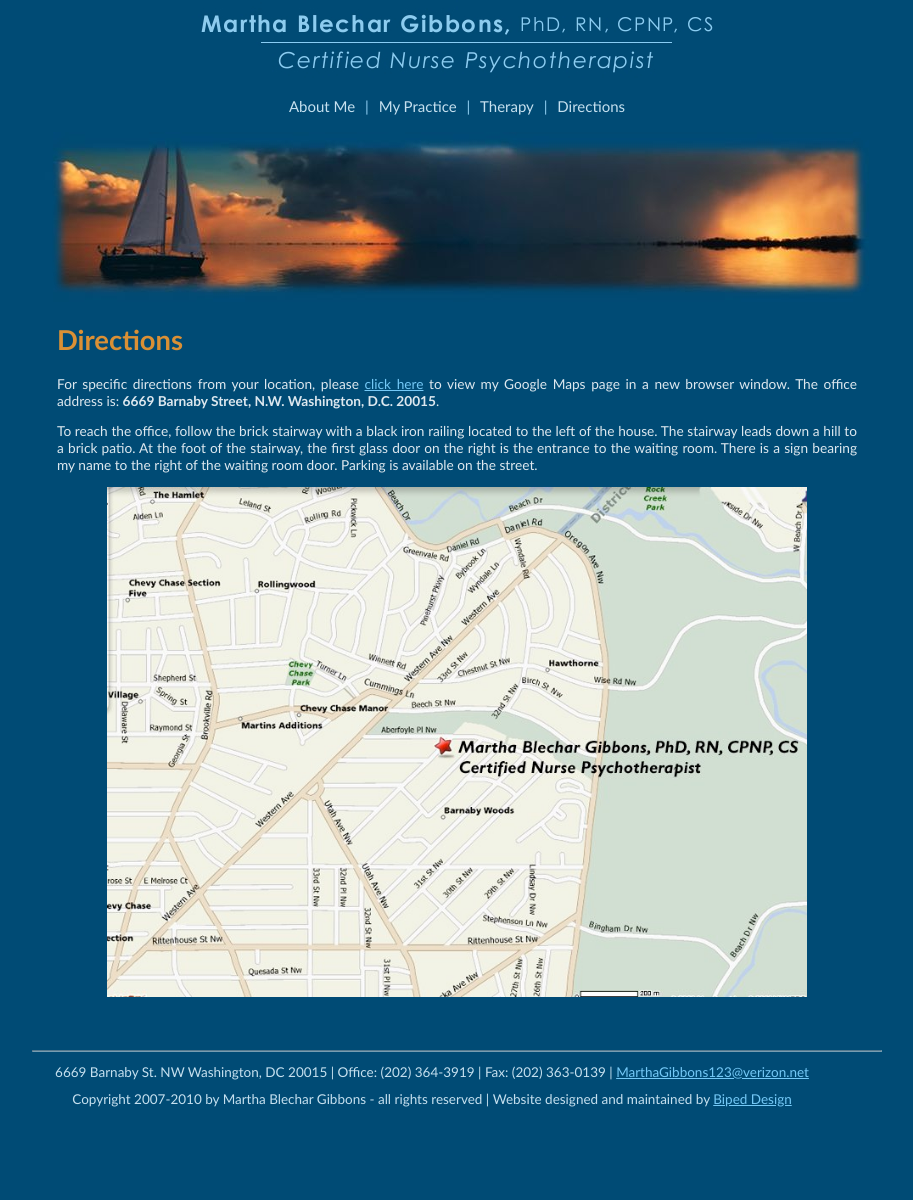
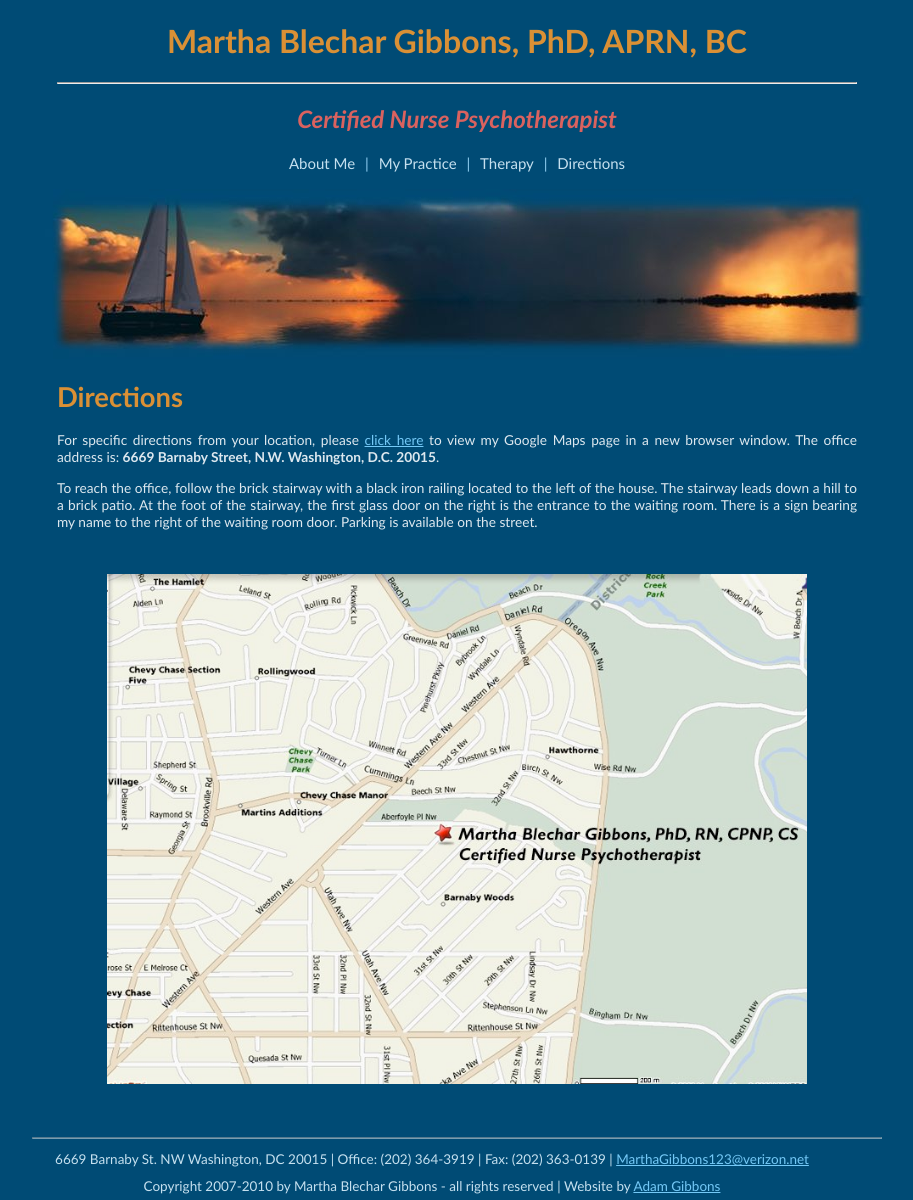
Before and after one commit to adamgibbons/martha-gibbons, a Jekyll site: the page built from directions.md, in a window 1280 px wide. Shown: the whole page, without its empty margins (183-1096 px from the left). Built offline with Jekyll 4.4.1, drawn with Linux system fonts in a browser that asks for light colours; before the commit the page ends 1113 px from its top, so only the background shows below that.

Commit message:
rewrites header in markup, styles

```diff
--- a/_includes/banner.html
+++ b/_includes/banner.html
@@ -1,3 +1,3 @@
 <div id="banner">
-  <img src="images/banner.jpg" alt="picture of sailboat on ocean" />
+  <img src="images/banner.jpg" alt="sailboat on ocean at sunset" />
 </div>
--- a/_includes/footer.html
+++ b/_includes/footer.html
@@ -12,6 +12,6 @@
   <ul>
     <li>Copyright 2007-2010 by Martha Blechar Gibbons - all rights reserved</li>
     <li>|</li>
-    <li>Website designed and maintained by <a href="http://www.biped-design.com">Biped Design</a></li>
+    <li>Website by <a href="http://agibbons.com">Adam Gibbons</a></li>
   </ul>
 </div>
--- a/_includes/header.html
+++ b/_includes/header.html
@@ -1,6 +1,11 @@
 <div id="header">
-  <a href="/"><img src="images/header.jpg" alt="Martha Blechar Gibbons, Certified Nurse Psychotherapist" /></a>
+  <h1><strong>Martha Blechar Gibbons</strong>, PhD, APRN, BC</h1>
+  <hr>
+  <h2><em>Certified Nurse Psychotherapist</em></h2>
 </div>
+
+
+
 <div id="navigation">
   <ul>
     <li><a href="./about.html">About Me</a></li>
--- a/directions.md
+++ b/directions.md
@@ -10,4 +10,6 @@ Washington, D.C. 20015</b>.</p>
 
 <p>To reach the office, follow the brick stairway with a black iron railing located to the left of the house. The stairway leads down a hill to a brick patio. At the foot of the stairway, the first glass door on the right is the entrance to the waiting room. There is a sign bearing my name to the right of the waiting room door. Parking is available on the street.</p>
 
+<br>
+
 <img src="images/martha-gibbons-office-location.jpg" id="map">
--- a/styles/style.css
+++ b/styles/style.css
@@ -56,7 +56,6 @@ body a:hover {
 #header img {
   border: none;
 }
-
 
 
 #navigation {
@@ -230,3 +229,9 @@ margin-left: 15px;
   background:#53788d;
   box-shadow: 0 1px 2px 2px #222;
 }
+
+#header-new h1,
+#header-new h2,
+#header-new hr {
+  color: #66BOE3;
+}
```
